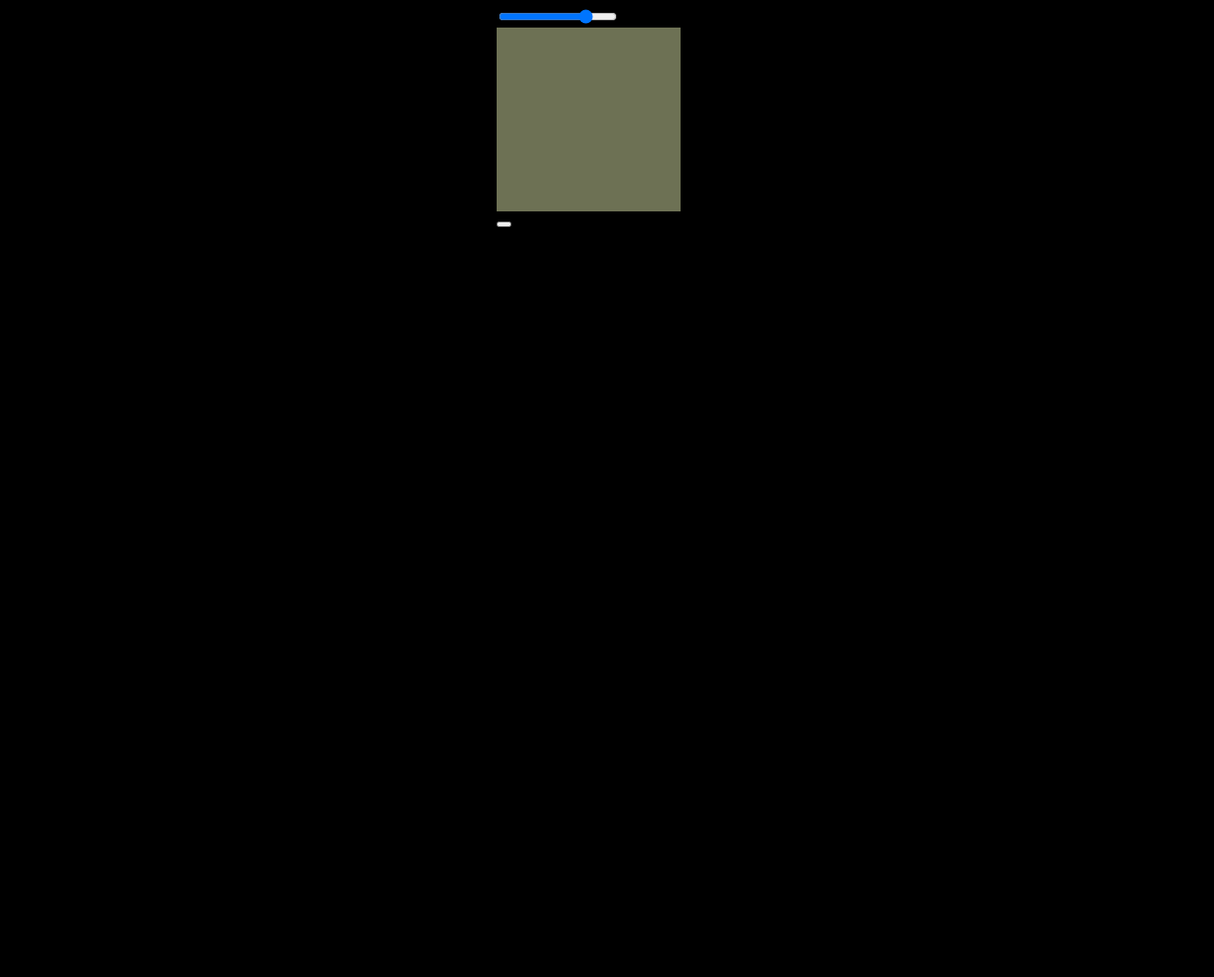
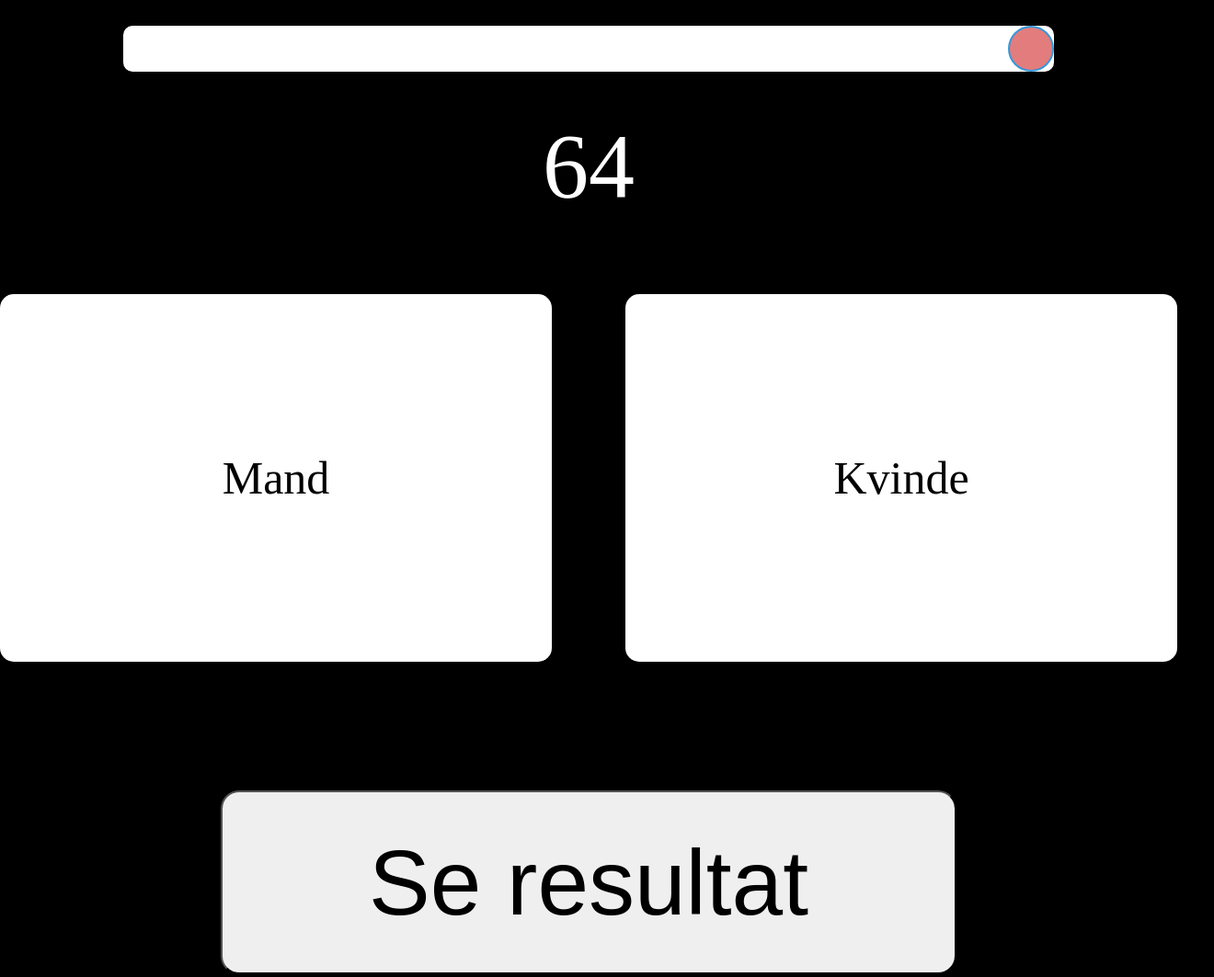
Before and after one commit to JensKristianRuben/Portfolio, a website: page html/weeksLeft.html in a window 1280 px wide. Shown: the whole page at 92% size, 1320 px wide, since content can reach past the window. Before the commit the page ends 816 px from the top, so only its background shows below. Drawn offline with Linux system fonts and the light colour scheme.

```diff
--- a/css/weeksLeft.css
+++ b/css/weeksLeft.css
@@ -1,14 +1,117 @@
-body{
+body {
     background: #000;
     display: flex;
     flex-direction: column;
-
     align-items: center;
     height: 100vh;
 }
 
-#choosenAge{
+#weeksLeftForm {
+    width: 100%;
+    display: flex;
+    flex-direction: column;
+    justify-content: center;
+    align-items: center;
+}
+
+
+#sliderInput {
+    -webkit-appearance: none;
+    width: 80%;
+    height: 50px;
+    border-radius: 10px;
+    margin-top: 20px;
+}
+
+#sliderInput::-webkit-slider-thumb {
+    -webkit-appearance: none;
+    width: 50px;
+    height: 50px;
+    background: #e37c7c;
+    border: 2px solid #3498db;
+    border-radius: 50%;
+    cursor: pointer;
+    transition: 0.5s;
+}
+
+#sliderInput::-webkit-slider-thumb:hover {
+    scale: 1.1;
+}
+
+#choosenAge {
+    display: flex;
+    justify-content: center;
+    align-items: center;
+    font-size: 100px;
+    color: white;
     width: 200px;
     height: 200px;
-    background: #6d7154;
 }
+
+#genderDiv {
+    display: flex;
+    flex-direction: row;
+    justify-content: center;
+}
+
+.genderBox {
+    width: 600px;
+    height: 400px;
+    color: black;
+    font-size: 50px;
+    display: flex;
+    justify-content: center;
+    align-items: center;
+    background: white;
+    margin: 40px;
+    border-radius: 15px;
+    cursor: pointer;
+    transition: 0.5s;
+}
+
+.genderBox:hover {
+    background: #e37c7c;
+    scale: 1.1;
+}
+
+.clickedGenderBox {
+    width: 600px;
+    height: 400px;
+    color: black;
+    font-size: 100px;
+    display: flex;
+    justify-content: center;
+    align-items: center;
+    background: #fd6767;
+    margin: 20px;
+    border-radius: 15px;
+    cursor: pointer;
+    transition: 0.5s;
+    scale: 1.1;
+}
+
+#weeksLeftButton {
+    width: 800px;
+    height: 200px;
+    border-radius: 20px;
+    margin: 100px;
+    font-size: 100px;
+    cursor: pointer;
+
+    transition: 0.5s;
+}
+#weeksLeftButton:hover {
+    background: #e37c7c;
+    scale: 1.1;
+}
+
+@keyframes shake {
+    0%, 100% { transform: translateX(0); }
+    25% { transform: translateX(-20px); }
+    50% { transform: translateX(5px); }
+    75% { transform: translateX(-20px); }
+}
+
+.shake {
+    animation: shake 0.4s ease;
+}
--- a/javaScript/weeksLeft.js
+++ b/javaScript/weeksLeft.js
@@ -1,28 +1,89 @@
-function createMainContent(){
+function createMainContent() {
     const form = document.createElement("form");
-    form.id = "weekLeftForm";
+    form.id = "weeksLeftForm";
 
     const sliderInput = document.createElement("input");
     sliderInput.id = "sliderInput";
     sliderInput.type = "range";
+    sliderInput.value = "64";
     sliderInput.max = 64;
     sliderInput.min = 4;
 
-    sliderInput.addEventListener("input", () =>{
+    sliderInput.addEventListener("input", () => {
         choosenAge.innerText = sliderInput.value;
     })
 
     const choosenAge = document.createElement("div");
     choosenAge.id = "choosenAge";
+    choosenAge.innerText = "64"
+
+    const genderInput = document.createElement("input");
+    genderInput.type = "hidden";
+    genderInput.id = "genderInput";
+    genderInput.name = "gender";
+
+    const genderDiv = document.createElement("div");
+    genderDiv.id = "genderDiv";
+    const maleDiv = document.createElement("div");
+    const femaleDiv = document.createElement("div");
+    maleDiv.id = "maleDiv";
+    femaleDiv.id = "femaleDiv";
+    maleDiv.classList.add("genderBox")
+    femaleDiv.classList.add("genderBox");
+    maleDiv.innerText = "Mand"
+    femaleDiv.innerText = "Kvinde"
+    maleDiv.setAttribute("data-value", "male")
+    femaleDiv.setAttribute("data-value", "female")
+
+    maleDiv.addEventListener("click", () => {
+        femaleDiv.classList.remove("clickedGenderBox")
+        maleDiv.classList.add("clickedGenderBox");
+        genderInput.value = "male";
+    })
+    femaleDiv.addEventListener("click", () => {
+        maleDiv.classList.remove("clickedGenderBox")
+        femaleDiv.classList.add("clickedGenderBox");
+        genderInput.value = "female";
+    })
 
     const button = document.createElement("button");
     button.id = "weeksLeftButton";
     button.type = "submit"
+    button.innerText = "Se resultat";
+
+    form.addEventListener("submit", (event) => {
+        event.preventDefault();
+
+        const data = {
+            age: sliderInput.value,
+            gender: genderInput.value
+        };
+
+        if (!data.gender) {
+            maleDiv.classList.add("shake");
+            femaleDiv.classList.add("shake");
+
+            setTimeout(() => {
+                maleDiv.classList.remove("shake");
+                femaleDiv.classList.remove("shake");
+            }, 500);
+
+            return
+        }
+
+        console.log("Form data:", data);
+    });
+
+    genderDiv.appendChild(maleDiv);
+    genderDiv.appendChild(femaleDiv);
 
     form.appendChild(sliderInput);
     form.appendChild(choosenAge);
+    form.appendChild(genderDiv);
+    form.appendChild(genderInput);
     form.appendChild(button);
 
     document.body.appendChild(form);
 }
+
 createMainContent()
```
